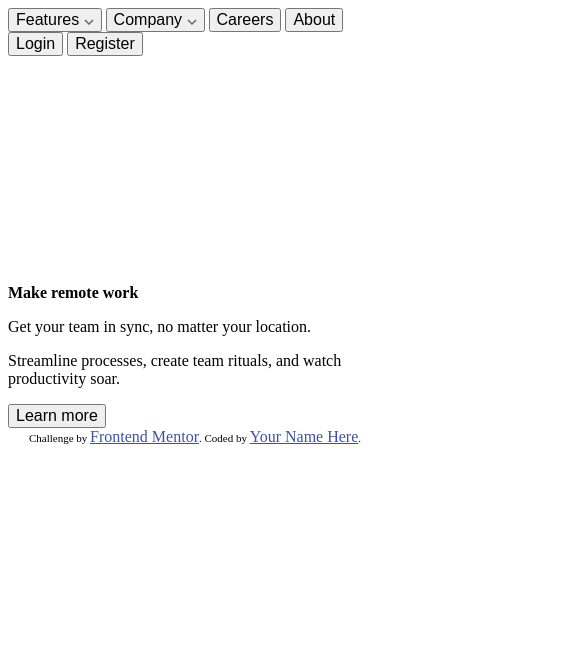
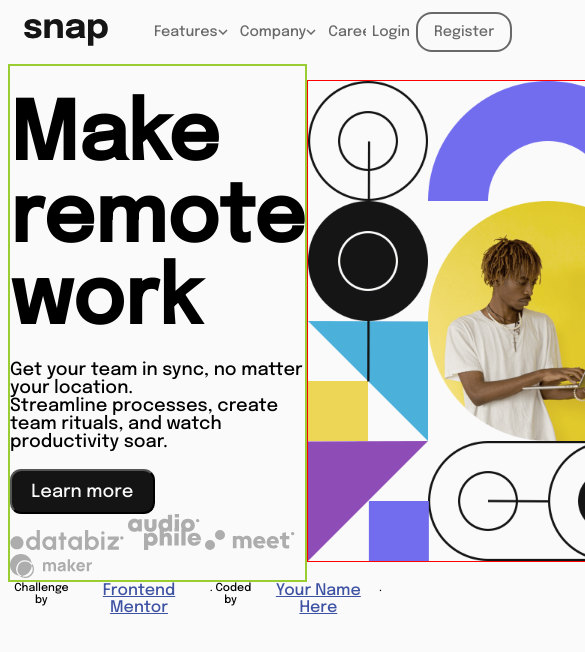
Before and after one commit to Patrick-Messiter/Frontend-Mentor---Intro-with-dropdowns, a plain HTML site: page Frontend Mentor - Intro with Dropdown/Main/index.html in a window 390 px wide. Shown: the top 652 px of the page, 585 px wide, since content can reach past the window. Drawn offline with Linux system fonts and the light colour scheme.

Commit message:
Third commit - Changes to Navigational bar and CSS
Navigation bar changes - created nested lists so that the containers for the navigation drop downs are connected to the navigation bar irrespective of screen size.
Originally had the hero/main section in a grid structure but have changed to flexbox. Further additions required for desktop.
Mobile media queries also required in further implementation.

```diff
--- a/Frontend Mentor - Intro with Dropdown/Main/index.html
+++ b/Frontend Mentor - Intro with Dropdown/Main/index.html
@@ -5,40 +5,69 @@
   <meta name="viewport" content="width=device-width, initial-scale=1.0"> <!-- displays site properly based on user's device -->
   <link rel="stylesheet" href="styles.css">
   <link rel="icon" type="image/png" sizes="32x32" href="./images/favicon-32x32.png">
+  <link href="https://fonts.googleapis.com/css2?family=Epilogue:wght@500&display=swap" rel="stylesheet">
   <script src="script.js" defer></script>
 
   <title>Frontend Mentor | Intro section with dropdown navigation</title>
 </head>
 <body>
   <nav class="taskbar">
-    <button id="featuresButton">Features <img id="featuresArrow" src="images/icon-arrow-down.svg" alt="arrow"></button>
-    <button id="companyButton">Company <img id="companyArrow" src="images/icon-arrow-down.svg" alt="arrow"></button>
-    <button>Careers</button>
-    <button>About</button>
-    <button>Login</button>
-    <button>Register</button>
-  </nav>
+    <img id="logo" src="images\logo.svg" alt="logo image">
+    <ul class="nav-leftList">
+      <li>
+        <button id="featuresButton" class="minimal">Features <img id="featuresArrow" src="images/icon-arrow-down.svg" alt="arrow"></button>
+        <ul>
           <div class="featuresContainer">
-    <ul>
+            <ul class="featuresList">
               <li>Todo List</li>
               <li>Calendar</li>
               <li>Reminders</li>
               <li>Planning</li>
             </ul>
           </div>
+        </ul>
+      </li>
+      <li>
+        <button id="companyButton" class="minimal">Company <img id="companyArrow" src="images/icon-arrow-down.svg" alt="arrow"></button>
+        <ul>
           <div class="companyContainer">
-    <ul>
+            <ul class="companyList">
               <li>History</li>
               <li>Our Team</li>
               <li>Blog</li>
             </ul>
           </div>
-  <h1>Make remote work</h1>
-
-  <p>Get your team in sync, no matter your location.</p>
-  <p>Streamline processes, create team rituals, and watch productivity soar.</p>
-  <button>Learn more</button>
-
+        </ul>
+      </li>
+      <li>
+        <button class="minimal">Careers</button>
+      </li>
+      <li>
+        <button class="minimal margin">About</button>
+      </li>
+    </ul>
+    <nav class="nav-rightList">
+      <button class="minimal">Login</button>
+      <button id="registerButton">Register</button>
+    </nav>
+  </nav>
+  <main>
+    <div class="mainContainer">
+      <h1>Make<br> remote work</h1>
+      <p>Get your team in sync, no matter your location.<br>
+      Streamline processes, create team rituals, and watch productivity soar.</p>
+      <button class="learnButton">Learn more</button>
+      <div class="logos-container">
+        <img src="images\client-databiz.svg" alt="databiz logo">
+        <img src="images\client-audiophile.svg" alt="audiophile logo">
+        <img src="images\client-meet.svg" alt="meet logo">
+        <img src="images\client-maker.svg" alt="maker logo">
+      </div>
+    </div>
+    <div class="heroContainer">
+      <img class="heroImage" src="images/image-hero-desktop.png" alt="hero image - man holding a laptop">
+    </div>
+  </main>
   <div class="attribution">
     Challenge by <a href="https://www.frontendmentor.io?ref=challenge" target="_blank">Frontend Mentor</a>.
     Coded by <a href="#">Your Name Here</a>.
--- a/Frontend Mentor - Intro with Dropdown/Main/styles.css
+++ b/Frontend Mentor - Intro with Dropdown/Main/styles.css
@@ -1,12 +1,86 @@
+
+/*GLOBAL SECTION*/
+
 * {
     font-size: 16px;
+    font-family: 'Epilogue', sans-serif;
+}
+
+body {
+    background-color: hsl(0, 0%, 98%);
+    height: 800px;
+}
+
+main {
+    display: flex;
 }
 
 
+h1 {
+    font-size: 5rem;
+    margin: 0;
+}
 
+p {
+    font-size: 18px;;
+}
 
+/*NAV SECTION */
 
+nav {
+    display: flex;
+    margin: 1rem;
+    width: 90%;
+    height: 2rem;
+    align-items: center;
+}
 
+.minimal {
+    border: none;
+    background-color: hsl(0, 0%, 98%);
+    color: hsl(0, 0%, 41%);
+    font-size: 0.9rem;
+    display:flex;
+    align-items: center;
+}
+
+.minimal:hover {
+    color: hsl(0, 0%, 8%);
+}
+
+#logo {
+    width: 84px;
+    height: 27px;
+}
+
+#registerButton {
+    background-color:hsl(0, 0%, 98%);
+    border: 2px solid hsl(0, 0%, 41%);
+    color: hsl(0, 0%, 41%);
+    padding: 0.7rem 1rem;
+    border-radius: 1rem;
+    font-size: 0.9rem;
+}
+
+#registerButton:hover {
+    color: hsl(0, 0%, 8%);
+    border: 2px solid hsl(0, 0%, 8%);
+}
+
+.nav-leftList {
+    display:flex;
+    list-style-type: none;
+    margin-right: 30%;
+    justify-content: space-evenly;
+    width: 30%;
+}
+
+.nav-rightList {
+    display:flex;
+    justify-content: space-evenly;
+}
+
+/* NAV CONTAINERS */
 
 .featuresContainer {
     border: 3px solid red;
@@ -14,32 +88,64 @@
     width: fit-content;
     padding: 1rem;
     visibility: hidden;
+    position:absolute;
+    left: 6%;
+}
+
+.featuresList {
+    border: 1px solid purple;
+}
+
+.companyContainer {
+    visibility: hidden;
+    display: flex;
+    align-items:center;
+    justify-content: center;
+    height: fit-content;
+    width: fit-content;
+    position:absolute;
 }
 
 
+/* MAIN SECTION */
 
-.companyContainer {
-    visibility: hidden;
+main {
+    display: flex;
+    width: 90%;
+    align-items: center;
+    justify-content: space-evenly;
+}
+
+
+.mainContainer {
+    border: 2px solid yellowgreen;
+    padding: 0;
+    display: flex;
+    flex-direction: column;
+    align-items:flex-start;
+    justify-content: center;
+    max-width: 500px;
+    padding-top: 10%;
+    max-height: 40rem;
+    height: 30rem;
+}
+
+.learnButton {
+    background-color: hsl(0, 0%, 8%);
+    color:hsl(0, 0%, 98%);
+    padding: 0.7rem 1.2rem;
+    border-radius: 0.7rem;
+    font-size: 18px;
 }
 
 
 
 
 
-
-
-
-
-
-
-
-
-
-
-
-
-
-
+.heroImage {
+    border: 1px solid red;
+    height: 30rem;
+}
 
 
 
@@ -49,5 +155,13 @@
 
 /* ATTRIBUTION SECTION */
 
-.attribution { font-size: 11px; text-align: center; }
-.attribution a { color: hsl(228, 45%, 44%); }
+.attribution {
+    font-size: 11px; text-align: center;
+    grid-area: 7 / 3 / span 1 / span 3;
+    display: flex;
+    justify-content: center;
+    align-self: center;
+}
+.attribution a {
+    color: hsl(228, 45%, 44%);
+}
```
Lines whose indentation alone changed are shown as unchanged.
